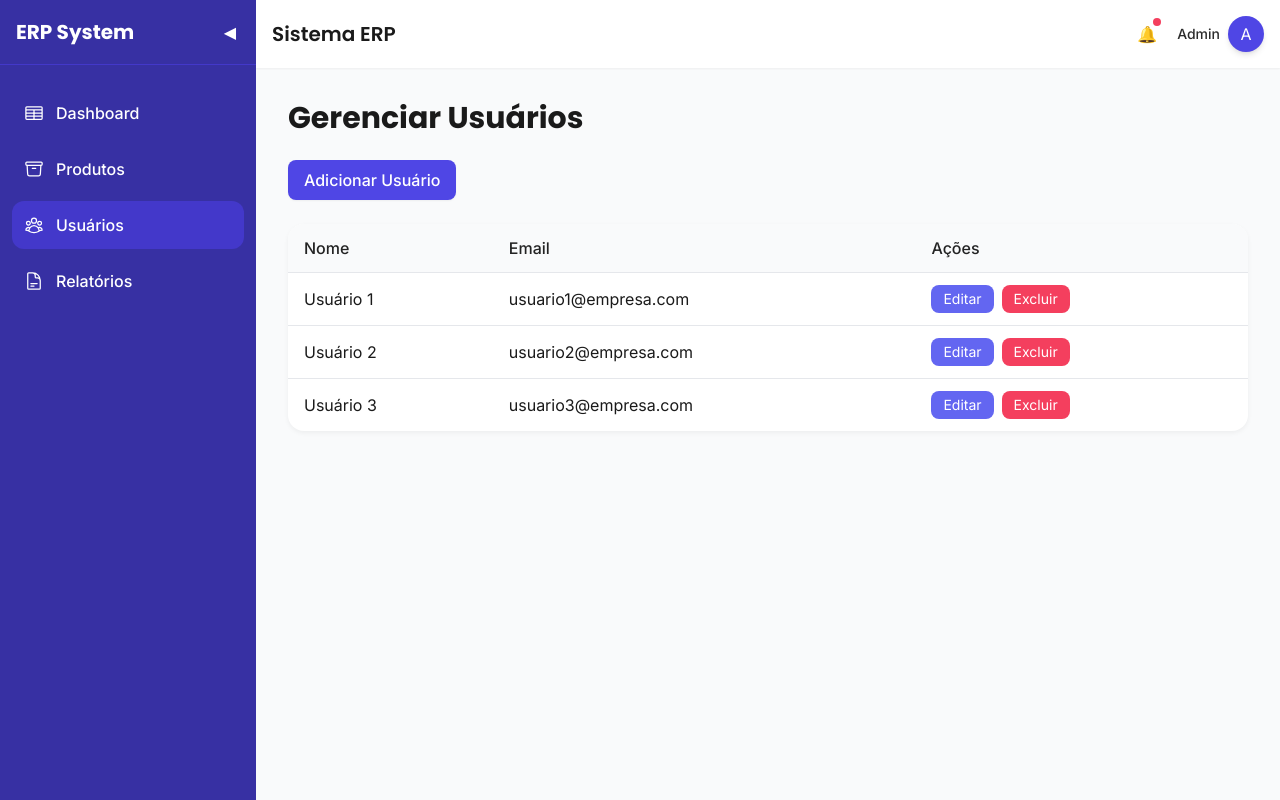
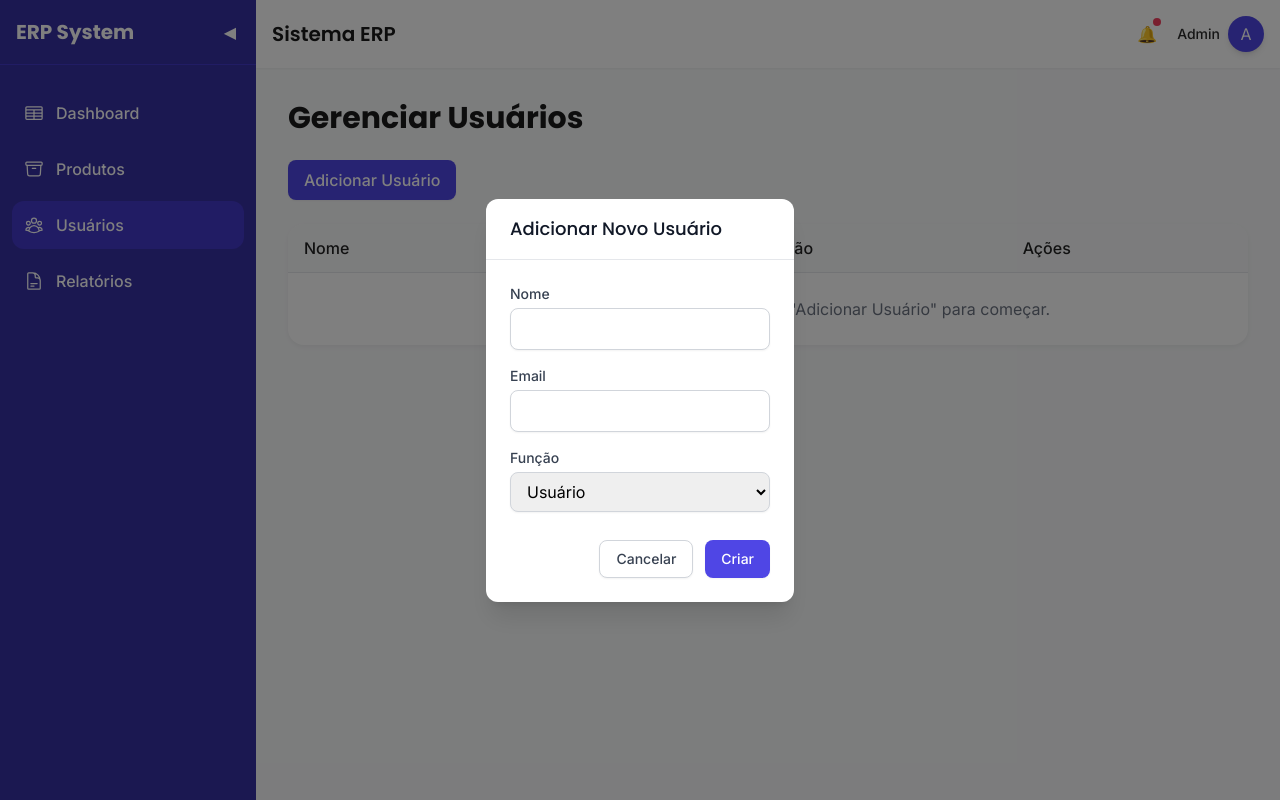
Before and after one commit to N1katine/ERP-Dashboard, a React (Vite) app: page /usuarios in a window 1280 px wide. Both pictures are taken after a click on the button "Adicionar Usuário". Built offline with nearby package versions, Linux system fonts and the light colour scheme.

Commit message:
feat: implement user management with modals and local storage support 🛠️

```diff
--- a/src/components/pages/Usuarios.tsx
+++ b/src/components/pages/Usuarios.tsx
@@ -1,53 +1,177 @@
 import * as React from 'react'
+import { useUserStore } from '../../hooks/useUserStore'
+import type { User } from '../../types/user'
+import Table from '../common/Table'
+import ConfirmationModal from '../modals/ConfirmationModal'
+import Modal from '../modals/Modal'
+import UserForm from '../users/UserForm'
 import styles from './Usuarios.module.css'
-import Table from '../common/Table'
+
+// Helper component for table rows
+const UserTableRow: React.FC<{
+  user: User
+  onEdit: (user: User) => void
+  onDelete: (user: User) => void
+  isLast: boolean
+}> = ({ user, onEdit, onDelete, isLast }) => {
+  // Format role for display
+  const formatRole = (role: string) => {
+    const roles = {
+      admin: 'Administrador',
+      manager: 'Gerente',
+      user: 'Usuário',
+    }
+    return roles[role as keyof typeof roles] || role
+  }
+
+  return (
+    <Table.Row isLast={isLast}>
+      <Table.Cell>{user.name}</Table.Cell>
+      <Table.Cell>{user.email}</Table.Cell>
+      <Table.Cell>{formatRole(user.role)}</Table.Cell>
+      <Table.Cell isActions>
+        <Table.EditButton onClick={() => onEdit(user)}>Editar</Table.EditButton>
+        <Table.DeleteButton onClick={() => onDelete(user)}>
+          Excluir
+        </Table.DeleteButton>
+      </Table.Cell>
+    </Table.Row>
+  )
+}
 
 const Usuarios: React.FC = () => {
+  const { users, addUser, updateUser, deleteUser } = useUserStore()
+
+  // State for modals
+  const [isAddModalOpen, setIsAddModalOpen] = React.useState(false)
+  const [isEditModalOpen, setIsEditModalOpen] = React.useState(false)
+  const [isDeleteModalOpen, setIsDeleteModalOpen] = React.useState(false)
+  const [selectedUser, setSelectedUser] = React.useState<User | null>(null)
+
+  // Handlers for user actions
+  const handleAddUser = (userData: Omit<User, 'id' | 'createdAt'>) => {
+    addUser(userData)
+    setIsAddModalOpen(false)
+  }
+
+  const handleUpdateUser = (userData: Omit<User, 'id' | 'createdAt'>) => {
+    if (selectedUser) {
+      updateUser(selectedUser.id, userData)
+      setIsEditModalOpen(false)
+      setSelectedUser(null)
+    }
+  }
+
+  const handleDeleteConfirm = () => {
+    if (selectedUser) {
+      deleteUser(selectedUser.id)
+      setIsDeleteModalOpen(false)
+      setSelectedUser(null)
+    }
+  }
+
+  // Open edit modal with selected user
+  const openEditModal = (user: User) => {
+    setSelectedUser(user)
+    setIsEditModalOpen(true)
+  }
+
+  // Open delete confirmation modal
+  const openDeleteModal = (user: User) => {
+    setSelectedUser(user)
+    setIsDeleteModalOpen(true)
+  }
+
   return (
     <div className={styles.container}>
       <h2 className={styles.title}>Gerenciar Usuários</h2>
       <div className={styles.addButtonContainer}>
-        <button className={styles.addButton}>
+        <button
+          className={styles.addButton}
+          onClick={() => setIsAddModalOpen(true)}
+        >
           Adicionar Usuário
         </button>
       </div>
 
+      {/* Users Table */}
+      <div className="mt-6">
         <Table>
           <Table.Head>
             <tr>
               <Table.HeaderCell>Nome</Table.HeaderCell>
               <Table.HeaderCell>Email</Table.HeaderCell>
+              <Table.HeaderCell>Função</Table.HeaderCell>
               <Table.HeaderCell>Ações</Table.HeaderCell>
             </tr>
           </Table.Head>
           <Table.Body>
-          {/* Aqui você vai mapear os usuários da sua lista */}
-          <Table.Row>
-            <Table.Cell>Usuário 1</Table.Cell>
-            <Table.Cell>usuario1@empresa.com</Table.Cell>
-            <Table.Cell isActions>
-              <Table.EditButton>Editar</Table.EditButton>
-              <Table.DeleteButton>Excluir</Table.DeleteButton>
-            </Table.Cell>
-          </Table.Row>
-          <Table.Row>
-            <Table.Cell>Usuário 2</Table.Cell>
-            <Table.Cell>usuario2@empresa.com</Table.Cell>
-            <Table.Cell isActions>
-              <Table.EditButton>Editar</Table.EditButton>
-              <Table.DeleteButton>Excluir</Table.DeleteButton>
-            </Table.Cell>
-          </Table.Row>
-          <Table.Row isLast>
-            <Table.Cell>Usuário 3</Table.Cell>
-            <Table.Cell>usuario3@empresa.com</Table.Cell>
-            <Table.Cell isActions>
-              <Table.EditButton>Editar</Table.EditButton>
-              <Table.DeleteButton>Excluir</Table.DeleteButton>
-            </Table.Cell>
-          </Table.Row>
+            {users.length === 0 ? (
+              <tr>
+                <td colSpan={4} className="py-6 text-center text-gray-500">
+                  Nenhum usuário cadastrado. Clique em "Adicionar Usuário" para
+                  começar.
+                </td>
+              </tr>
+            ) : (
+              users.map((user, index) => (
+                <UserTableRow
+                  key={user.id}
+                  user={user}
+                  onEdit={openEditModal}
+                  onDelete={openDeleteModal}
+                  isLast={index === users.length - 1}
+                />
+              ))
+            )}
           </Table.Body>
         </Table>
+      </div>
+
+      {/* Add User Modal */}
+      <Modal
+        isOpen={isAddModalOpen}
+        onClose={() => setIsAddModalOpen(false)}
+        title="Adicionar Novo Usuário"
+      >
+        <UserForm
+          onSubmit={handleAddUser}
+          onCancel={() => setIsAddModalOpen(false)}
+        />
+      </Modal>
+
+      {/* Edit User Modal */}
+      {selectedUser && (
+        <Modal
+          isOpen={isEditModalOpen}
+          onClose={() => {
+            setIsEditModalOpen(false)
+            setSelectedUser(null)
+          }}
+          title="Editar Usuário"
+        >
+          <UserForm
+            user={selectedUser}
+            onSubmit={handleUpdateUser}
+            onCancel={() => {
+              setIsEditModalOpen(false)
+              setSelectedUser(null)
+            }}
+          />
+        </Modal>
+      )}
+
+      {/* Delete Confirmation Modal */}
+      <ConfirmationModal
+        isOpen={isDeleteModalOpen}
+        onClose={() => setIsDeleteModalOpen(false)}
+        onConfirm={handleDeleteConfirm}
+        title="Confirmar Exclusão"
+        message={`Tem certeza que deseja excluir o usuário "${selectedUser?.name}"? Esta ação não pode ser desfeita.`}
+        confirmText="Excluir"
+        cancelText="Cancelar"
+        variant="danger"
+      />
     </div>
   )
 }
--- /dev/null
+++ b/src/components/users/UserForm.tsx
@@ -0,0 +1,98 @@
+import { useState, type FC, type FormEvent } from 'react'
+import type { User } from '../../types/user'
+
+interface UserFormProps {
+  user?: User
+  onSubmit: (data: Omit<User, 'id' | 'createdAt'>) => void
+  onCancel: () => void
+}
+
+const UserForm: FC<UserFormProps> = ({ user, onSubmit, onCancel }) => {
+  const [name, setName] = useState(user?.name || '')
+  const [email, setEmail] = useState(user?.email || '')
+  const [role, setRole] = useState(user?.role || 'user')
+
+  const handleSubmit = (e: FormEvent) => {
+    e.preventDefault()
+    onSubmit({
+      name,
+      email,
+      role,
+    })
+  }
+
+  return (
+    <form onSubmit={handleSubmit} className="space-y-4">
+      <div>
+        <label
+          htmlFor="name"
+          className="block text-sm font-medium text-gray-700"
+        >
+          Nome
+        </label>
+        <input
+          type="text"
+          id="name"
+          value={name}
+          onChange={(e) => setName(e.target.value)}
+          className="mt-1 block w-full rounded-md border border-gray-300 px-3 py-2 shadow-sm focus:border-primary-500 focus:outline-none focus:ring-1 focus:ring-primary-500"
+          required
+        />
+      </div>
+
+      <div>
+        <label
+          htmlFor="email"
+          className="block text-sm font-medium text-gray-700"
+        >
+          Email
+        </label>
+        <input
+          type="email"
+          id="email"
+          value={email}
+          onChange={(e) => setEmail(e.target.value)}
+          className="mt-1 block w-full rounded-md border border-gray-300 px-3 py-2 shadow-sm focus:border-primary-500 focus:outline-none focus:ring-1 focus:ring-primary-500"
+          required
+        />
+      </div>
+
+      <div>
+        <label
+          htmlFor="role"
+          className="block text-sm font-medium text-gray-700"
+        >
+          Função
+        </label>
+        <select
+          id="role"
+          value={role}
+          onChange={(e) => setRole(e.target.value)}
+          className="mt-1 block w-full rounded-md border border-gray-300 px-3 py-2 shadow-sm focus:border-primary-500 focus:outline-none focus:ring-1 focus:ring-primary-500"
+        >
+          <option value="admin">Administrador</option>
+          <option value="manager">Gerente</option>
+          <option value="user">Usuário</option>
+        </select>
+      </div>
+
+      <div className="flex justify-end space-x-3 pt-3">
+        <button
+          type="button"
+          onClick={onCancel}
+          className="rounded-md border border-gray-300 bg-white px-4 py-2 text-sm font-medium text-gray-700 shadow-sm hover:bg-gray-50"
+        >
+          Cancelar
+        </button>
+        <button
+          type="submit"
+          className="rounded-md bg-primary-600 px-4 py-2 text-sm font-medium text-white shadow-sm hover:bg-primary-700"
+        >
+          {user ? 'Atualizar' : 'Criar'}
+        </button>
+      </div>
+    </form>
+  )
+}
+
+export default UserForm
--- /dev/null
+++ b/src/hooks/useUserStore.ts
@@ -0,0 +1,45 @@
+import type { User } from '../types/user'
+import { useLocalStorage } from './useLocalStorage'
+
+export function useUserStore() {
+  const [users, setUsers] = useLocalStorage<User[]>('users', [])
+
+  const addUser = (userData: Omit<User, 'id' | 'createdAt'>) => {
+    const newUser: User = {
+      id: crypto.randomUUID(),
+      ...userData,
+      createdAt: new Date().toISOString(),
+    }
+    setUsers([...users, newUser])
+    return newUser
+  }
+
+  const updateUser = (id: string, userData: Omit<User, 'id' | 'createdAt'>) => {
+    const updatedUsers = users.map((user) =>
+      user.id === id
+        ? {
+            ...user,
+            ...userData,
+          }
+        : user,
+    )
+    setUsers(updatedUsers)
+  }
+
+  const deleteUser = (id: string) => {
+    const filteredUsers = users.filter((user) => user.id !== id)
+    setUsers(filteredUsers)
+  }
+
+  const getUserById = (id: string) => {
+    return users.find((user) => user.id === id) || null
+  }
+
+  return {
+    users,
+    addUser,
+    updateUser,
+    deleteUser,
+    getUserById,
+  }
+}
--- /dev/null
+++ b/src/types/user.ts
@@ -0,0 +1,7 @@
+export interface User {
+  id: string
+  name: string
+  email: string
+  role: string
+  createdAt: string
+}
```
Lines whose indentation alone changed are shown as unchanged.
